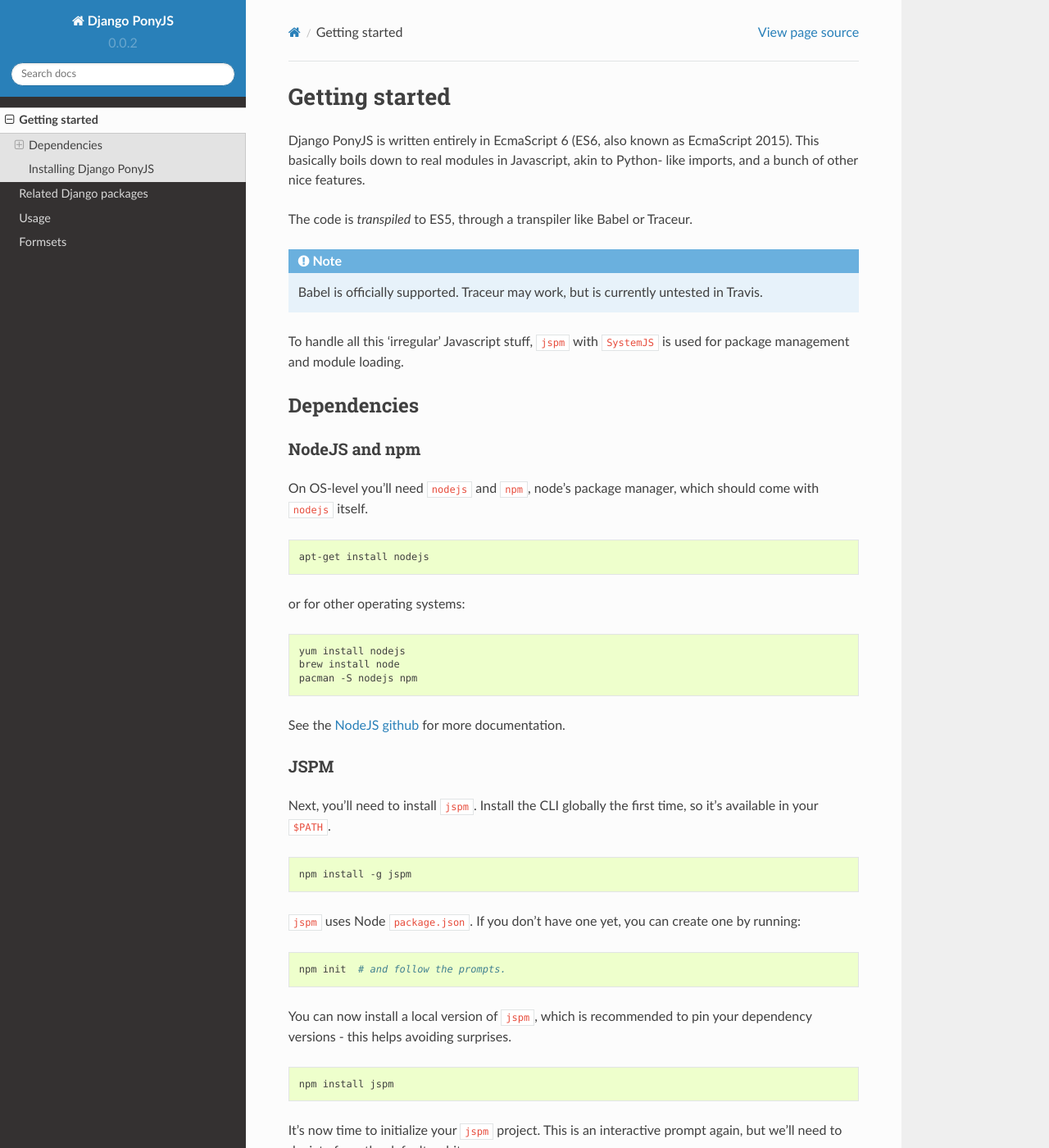
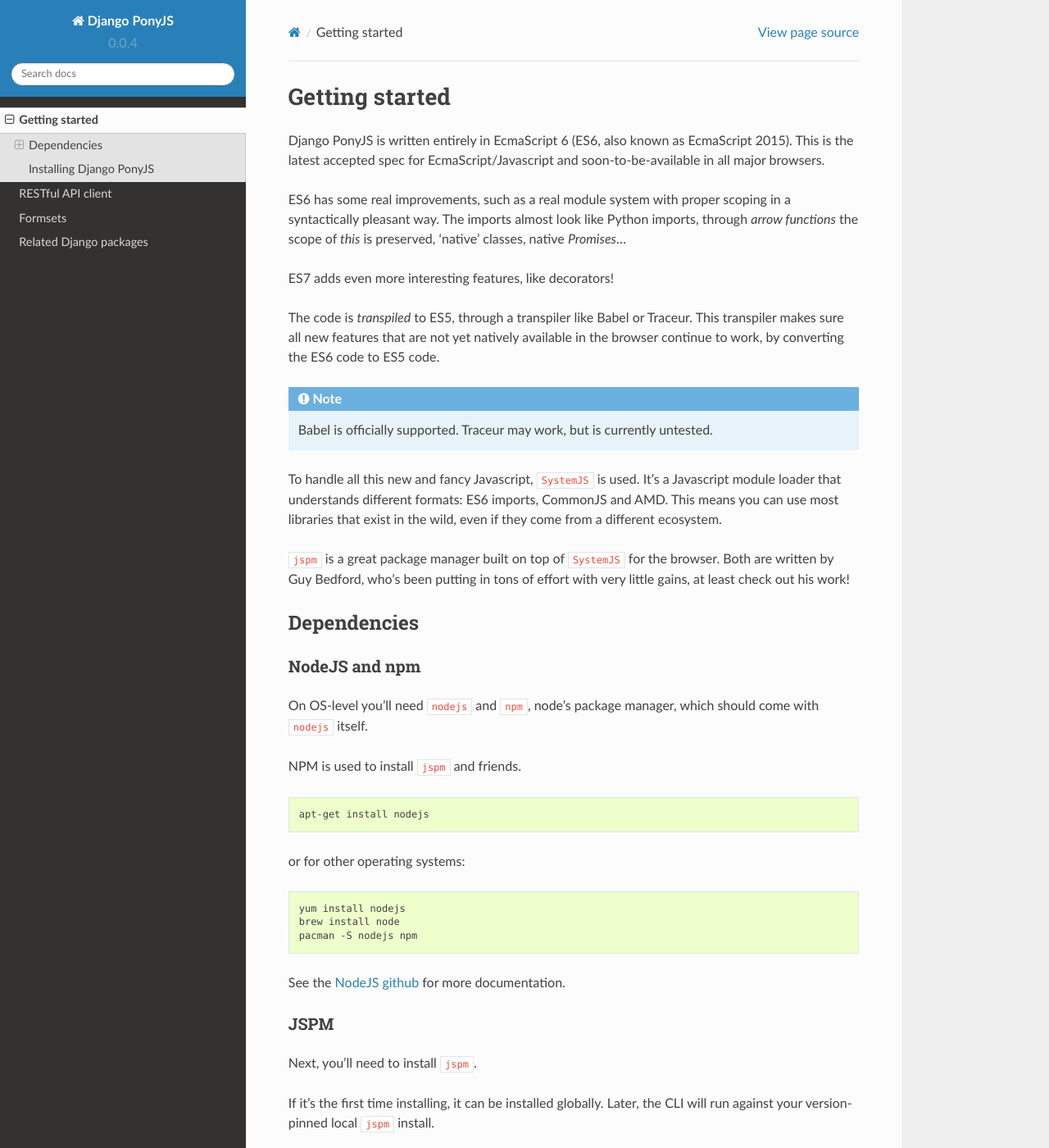
Before and after one commit to sergei-maertens/django-ponyjs, a Sphinx documentation site: the page built from docs/getting_started.rst, in a window 1280 px wide and 1400 px high. Shown: the whole window at 82% size. Built offline with Sphinx 7.4.7 and the Read the Docs theme 2.0.0, drawn with Linux system fonts in a browser that asks for light colours; some of the changed text lies outside the part shown.

```diff
--- a/docs/conf.py
+++ b/docs/conf.py
@@ -16,6 +16,7 @@
 import sys
 import os
 import shlex
+import json
 
 on_rtd = os.environ.get('READTHEDOCS', None) == 'True'
 
@@ -58,9 +59,20 @@ author = 'Sergei Maertens <sergeimaertens@gmail.com>'
 # built documents.
 #
 # The short X.Y version.
-version = '0.0.2'
+
+cur_dir = os.path.abspath(os.path.dirname(__file__))
+root_dir = os.path.join(cur_dir, os.path.pardir)
+
+try:
+    with open(os.path.join(root_dir, 'package.json'), 'r') as pjson:
+        pjson = json.loads(pjson)
+    VERSION = pjson['version']
+except:
+    VERSION = '0.0.4'
+
+version = VERSION
 # The full version, including alpha/beta/rc tags.
-release = '0.0.2'
+release = VERSION
 
 # The language for content autogenerated by Sphinx. Refer to documentation
 # for a list of supported languages.
--- a/docs/formsets.rst
+++ b/docs/formsets.rst
@@ -1,3 +1,5 @@
+.. _formsets:
+
 ========
 Formsets
 ========
--- a/docs/getting_started.rst
+++ b/docs/getting_started.rst
@@ -1,19 +1,36 @@
+.. _getting-started:
+
 ===============
 Getting started
 ===============
 
+Django PonyJS is written entirely in EcmaScript 6 (ES6, also known as EcmaScript
+2015). This is the latest accepted spec for EcmaScript/Javascript and
+soon-to-be-available in all major browsers.
 
-Django PonyJS is written entirely in EcmaScript 6 (ES6, also known as EcmaScript
-2015). This basically boils down to real modules in Javascript, akin to Python-
-like imports, and a bunch of other nice features.
+ES6 has some real improvements, such as a real module system with proper scoping
+in a syntactically pleasant way. The imports almost look like Python imports,
+through *arrow functions* the scope of `this` is preserved, 'native' classes,
+native `Promises`...
+
+ES7 adds even more interesting features, like decorators!
 
 The code is *transpiled* to ES5, through a transpiler like Babel or Traceur.
+This transpiler makes sure all new features that are not yet natively available
+in the browser continue to work, by converting the ES6 code to ES5 code.
 
 .. note:: Babel is officially supported. Traceur may work, but is currently
-  untested in Travis.
+  untested.
 
-To handle all this 'irregular' Javascript stuff, ``jspm`` with ``SystemJS`` is
-used for package management and module loading.
+To handle all this new and fancy Javascript, ``SystemJS`` is used. It's a
+Javascript module loader that understands different formats: ES6 imports,
+CommonJS and AMD. This means you can use most libraries that exist in the wild,
+even if they come from a different ecosystem.
+
+``jspm`` is a great package manager built on top of ``SystemJS`` for the
+browser. Both are written by Guy Bedford, who's been putting in tons of effort
+with very little gains, at least check out his work!
+
 
 Dependencies
 ============
@@ -23,6 +40,8 @@ NodeJS and npm
 
 On OS-level you'll need ``nodejs`` and ``npm``, node's package manager, which
 should come with ``nodejs`` itself.
+
+NPM is used to install ``jspm`` and friends.
 
 .. code-block:: bash
 
@@ -42,12 +61,16 @@ See the `NodeJS github <https://github.com/nodejs/node-v0.x-archive/wiki/Install
 JSPM
 ----
 
-Next, you'll need to install ``jspm``. Install the CLI globally the first time,
-so it's available in your ``$PATH``.
+Next, you'll need to install ``jspm``.
+
+If it's the first time installing, it can be installed globally. Later, the CLI
+will run against your version-pinned local ``jspm`` install.
 
 .. code-block:: bash
 
-    npm install -g jspm
+    npm install -g jspm  # -g flag for global, sudo may be required
+
+Installing globally usually ensures that ``jspm`` is available in your ``$PATH``.
 
 ``jspm`` uses Node ``package.json``. If you don't have one yet, you can create
 one by running:
@@ -55,6 +78,7 @@ one by running:
 .. code-block:: bash
 
     npm init  # and follow the prompts.
+
 
 You can now install a local version of ``jspm``, which is recommended to pin
 your dependency versions - this helps avoiding surprises.
@@ -65,7 +89,8 @@ your dependency versions - this helps avoiding surprises.
 
 
 It's now time to initialize your ``jspm`` project. This is an interactive prompt
-again, but we'll need to deviate from the defaults a bit.
+again, but we'll need to deviate from the defaults a bit to make it play nice
+with Django.
 
 .. code-block:: bash
 
@@ -94,26 +119,27 @@ if you're not familiar with it yet.
   ``settings.STATIC_ROOT``. This means that collectstatic will not post-process
   the files in here, which can be a problem.
   `Django SystemJS <https://pypi.python.org/pypi/django-systemjs>`_ handles this
-  specific use case as it is intended for ``jspm``-users.
+  specific use case as it is intended for ``jspm``-users. There is an inherent
+  limitation within JSPM which should be lifted with the 0.18 release.
 
 
 Installing Django PonyJS
 ========================
 
-``jspm`` has its own registry which fetches from ``npm`` and ``github`` by
-default. PonyJS will always be released on ``github``, and ``github`` only for
-the time being.
+``jspm`` has its own registry which fetches packages from ``npm`` and ``github``
+by default. PonyJS will always be released on ``github``, and ``github`` only for
+the time being. It doesn't make sense to publish on NPM as it's browser-only.
 
-Install a certain version of Django PonyJS by running:
+Install a pinned version of PonyJS by running:
 
 .. code-block:: bash
 
-    jspm install ponyjs=github:sergei-maertens/ponyjs@^0.0.3
+    jspm install ponyjs=github:sergei-maertens/ponyjs@^0.0.4
 
-This installs the library under the `ponyjs` alias, which makes imports more
+This installs the library under the **ponyjs** alias, which makes imports more
 convenient. You can change the alias to your liking.
 
-Usage in your own code:
+Example usage in your own code:
 
 
 .. code-block:: js
@@ -133,3 +159,5 @@ Usage in your own code:
 
         return false;
     });
+
+For more examples, be sure to check the rest of the documentation.
```
Also changed, not shown: docs/index.rst (+18 -4 lines), docs/rest_client.rst (renamed from docs/usage.rst, +19 -11 lines).
